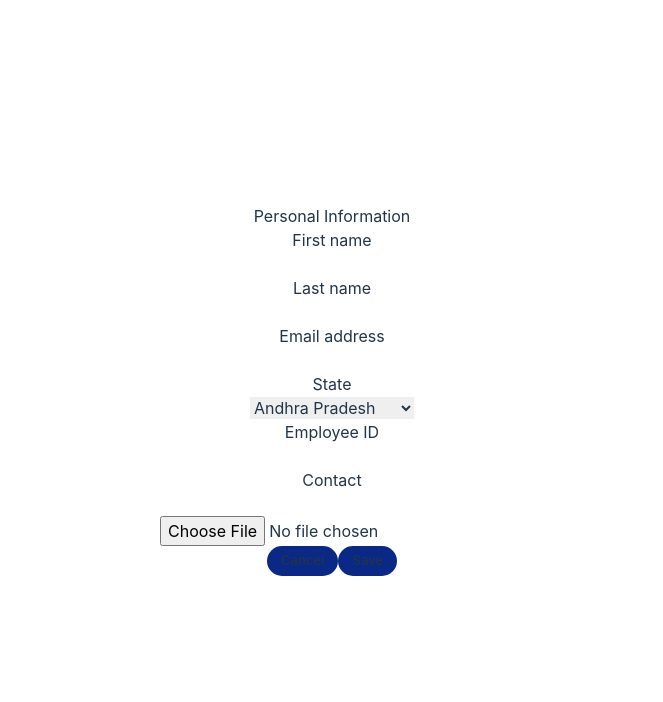
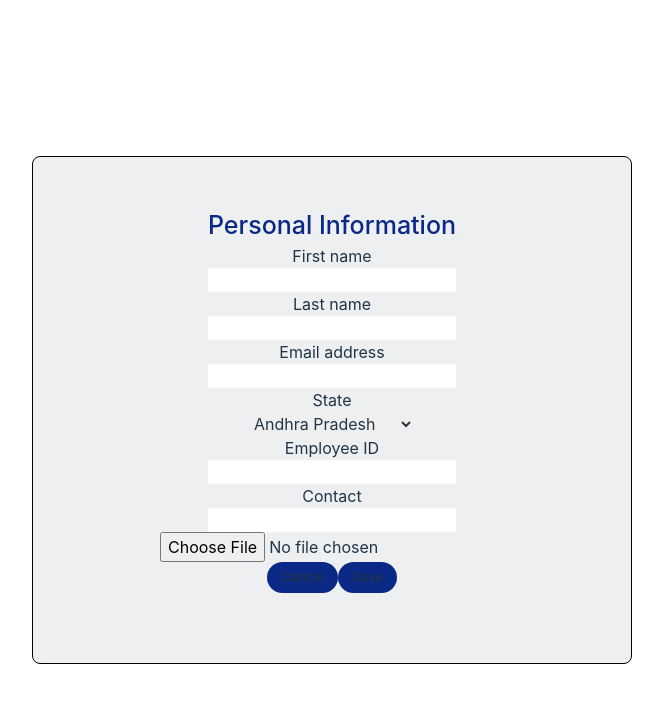
Before and after one commit to harshtalrejaa/RIL_Internship_Project, a React (Vite) app in the folder my-project/: page /1/1 in a window 1280 px wide. Shown: the top 702 px of the page, without its empty margins (308-971 px from the left). Built offline with nearby package versions, Linux system fonts and the light colour scheme.

Commit message:
Form design

```diff
--- /dev/null
+++ b/my-project/src/components/FormBuilder/FormBuilder.css
@@ -0,0 +1,17 @@
+.formdesign{
+    background-color: #edeff1;
+    border: 1px solid hsl(0, 100%, 1%);
+    border-radius: 8px;
+    max-width: 600px;
+    max-height: 800px;
+    margin: 0 auto;
+    padding: 20px;
+    position: relative;
+    top: 10px;
+}
+
+.formdesign h2{
+    color: #0A2986;
+    font-size: 25px;
+    font-weight: 500;
+}
--- a/my-project/src/components/FormBuilder/FormBuilder.jsx
+++ b/my-project/src/components/FormBuilder/FormBuilder.jsx
@@ -2,6 +2,7 @@ import React, { useState } from 'react';
 import { db } from '../../../firebaseConfig';
 import { collection, addDoc } from "firebase/firestore";
 import { useParams } from 'react-router-dom';
+import './FormBuilder.css';
 
 function FormBuilder() {
   const { jobTitle } = useParams(); // Get jobTitle from URL params
@@ -89,6 +90,7 @@ function FormBuilder() {
   }
 
   return (
+    <div className="formdesign">
     <div className="formcontainer">
       <form className="text-black-900" onSubmit={submit}>
         <div className="border-b border-gray-900/10 pb-12">
@@ -227,10 +229,11 @@ function FormBuilder() {
 
         {/* Buttons */}
         <div className="mt-6 flex items-center justify-end gap-x-6">
-          <button type="button" onClick={cancel} className="text-sm font-semibold leading-6 text-black">Cancel</button>
-          <button type="submit" className="rounded-md bg-indigo-600 px-3 py-2 text-sm font-semibold text-black shadow-sm hover:bg-indigo-500 focus-visible:outline focus-visible:outline-2 focus-visible:outline-offset-2 focus-visible:outline-indigo-600">Save</button>
+          <button type="button" onClick={cancel} className="text-sm bg-#85878b-600 font-semibold leading-6 text-white">Cancel</button>
+          <button type="submit" className="rounded-md bg-#0A2986-600 px-3 py-2 text-sm font-semibold text-white shadow-sm hover:bg-indigo-500 focus-visible:outline focus-visible:outline-2 focus-visible:outline-offset-2 focus-visible:outline-indigo-600">Save</button>
         </div>
       </form>
+    </div>
     </div>
   );
 }
```
